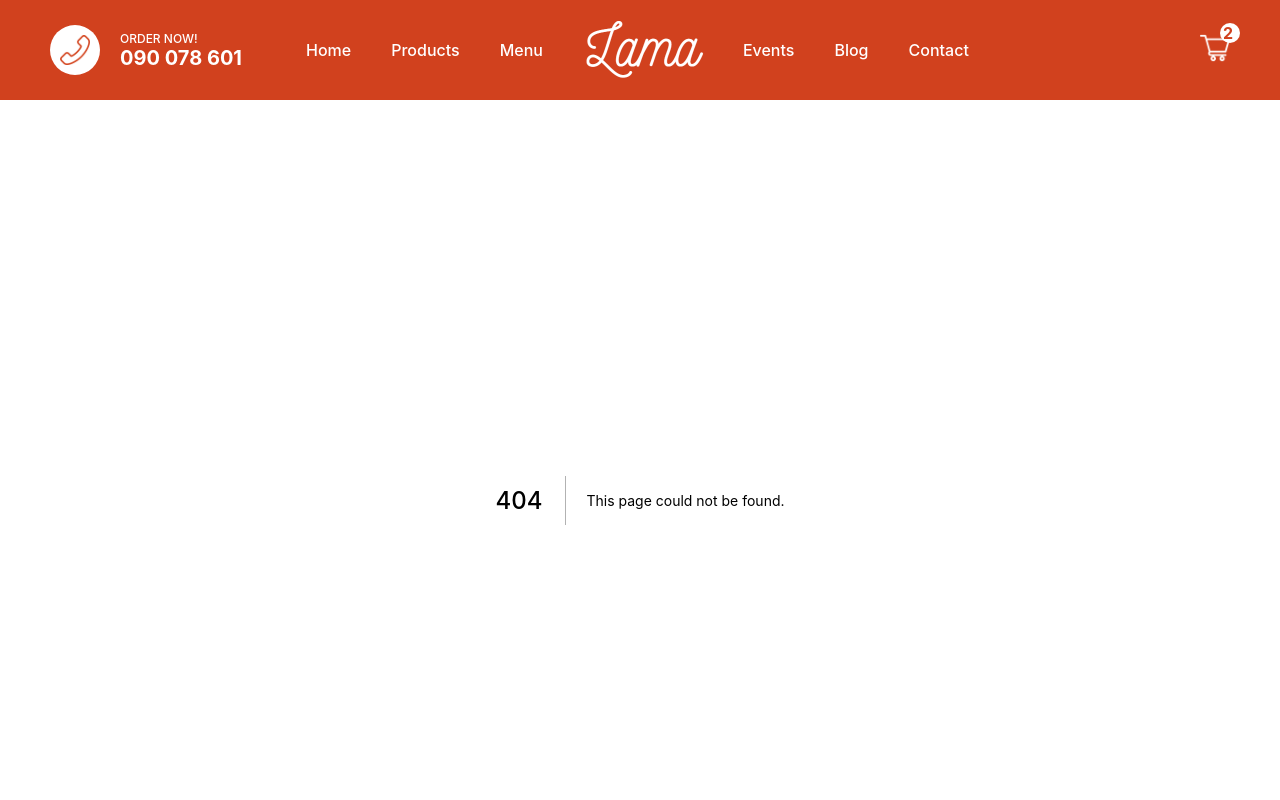
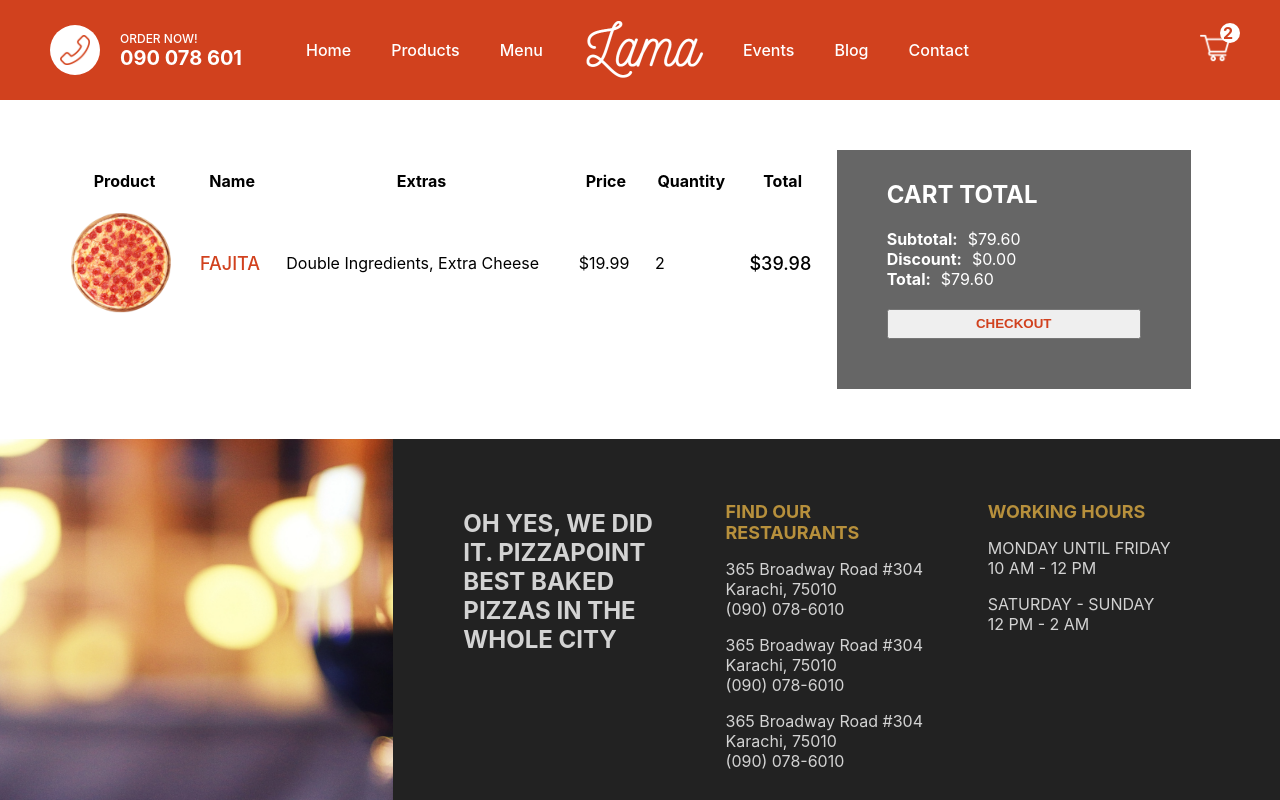
Before and after one commit to snyder625/Pizzapoint, a Next.js app: page /cart in a window 1280 px wide. Before the commit this address had no page. Shown: the top 800 px of the page. Built offline with nearby package versions, Linux system fonts and the light colour scheme.

Commit message:
Cart Page Added

```diff
--- /dev/null
+++ b/pages/cart.jsx
@@ -0,0 +1,60 @@
+import styles from '../styles/Cart.module.css'
+import Image from 'next/image'
+
+const Cart = () => {
+  return (
+    <div className={styles.container}>
+        <div className={styles.left}>
+            <table className={styles.table}>
+                <tr className={styles.tr}>
+                    <th>Product</th>
+                    <th>Name</th>
+                    <th>Extras</th>
+                    <th>Price</th>
+                    <th>Quantity</th>
+                    <th>Total</th>
+                </tr>
+                <tr>
+                    <td>
+                        <div className={styles.imgContainer}>
+                            <Image src="/img/pizza.png" layout="fill" objectFit="cover" alt="" />
+                        </div>
+                    </td>
+                    <td>
+                        <span className={styles.name}>FAJITA</span>
+                    </td>
+                    <td>
+                        <span className={styles.extras}>Double Ingredients, Extra Cheese</span>
+                    </td>
+                    <td>
+                        <span className={styles.price}>$19.99</span>
+                    </td>
+                    <td>
+                        <span className={styles.quantity}>2</span>
+                    </td>
+                    <td>
+                        <span className={styles.total}>$39.98</span>
+                    </td>
+                </tr>
+            </table>
+        </div>
+        <div className={styles.right}>
+            <div className={styles.wrapper}>
+                <h2 className={styles.title}>CART TOTAL</h2>
+                <div className={styles.totalText}>
+                    <b className={styles.totalTextTitle}>Subtotal:</b>$79.60
+                </div>
+                <div className={styles.totalText}>
+                    <b className={styles.totalTextTitle}>Discount:</b>$0.00
+                </div>
+                <div className={styles.totalText}>
+                    <b className={styles.totalTextTitle}>Total:</b>$79.60
+                </div>
+                <button className={styles.button}>CHECKOUT</button>
+            </div>
+        </div>
+    </div>
+  )
+}
+
+export default Cart
--- /dev/null
+++ b/styles/Cart.module.css
@@ -0,0 +1,58 @@
+.container {
+    display: flex;
+    padding: 50px;
+}
+
+.imgContainer {
+    width: 100px;
+    height: 100px;
+    position: relative;
+}
+
+.left {
+    flex: 2
+}
+
+.right {
+    flex: 1;
+}
+
+.table {
+    width: 100%;
+    border-spacing: 20px;
+}
+
+.name {
+    font-weight: 500;
+    color: #d1411e;
+    font-size: 18px;
+}
+
+.total {
+    font-weight: 500;
+    font-size: 18px;
+}
+
+.wrapper {
+    width: 90%;
+    max-height: 300px;
+    background-color: #666;
+    padding: 50px;
+    padding-top: 10px;
+    display: flex;
+    flex-direction: column;
+    justify-content: space-between;
+    color: white;
+}
+
+.totalTextTitle {
+    margin-right: 10px;
+}
+
+.button {
+    height: 30px;
+    color: #d1411e;
+    font-weight: bold;
+    cursor: pointer;
+    margin-top: 20px;
+}
--- /dev/null
+++ b/styles/Order.module.css
@@ -0,0 +1,12 @@
+.container {
+    display: flex;
+    padding: 50px;
+}
+
+.left {
+    flex: 2;
+}
+
+.right {
+    flex: 1;
+}
--- a/styles/Product.module.css
+++ b/styles/Product.module.css
@@ -62,3 +62,36 @@
     padding: 0 5px;
     border-radius: 10px;
 }
+
+.ingredients {
+    display: flex;
+    margin-bottom: 30px;
+}
+
+.option {
+    display: flex;
+    align-items: center;
+    margin-right: 10px;
+    font-size: 14px;
+    font-weight: 500;
+}
+
+.checkbox {
+    width: 20px;
+    height: 20px;
+}
+
+.quantity {
+    width: 50px;
+    height: 30px;
+}
+
+.button {
+    height: 30px;
+    margin-left: 10px;
+    background-color: #d1411e;
+    color: white;
+    border: none;
+    font-weight: 500;
+    cursor: pointer;
+}
```
Also changed, not shown: pages/orders/[id].jsx (added, +13 -0 lines), pages/product/[id].jsx (+18 -1 lines).
